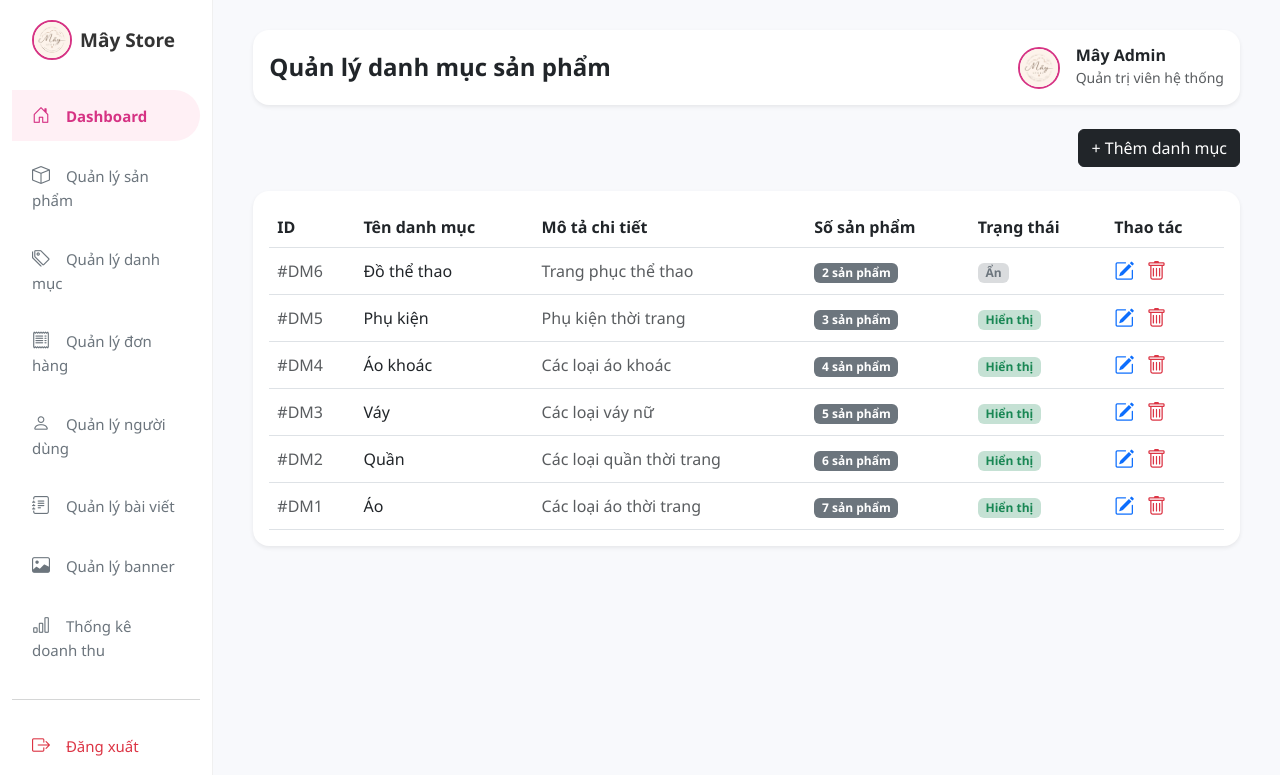
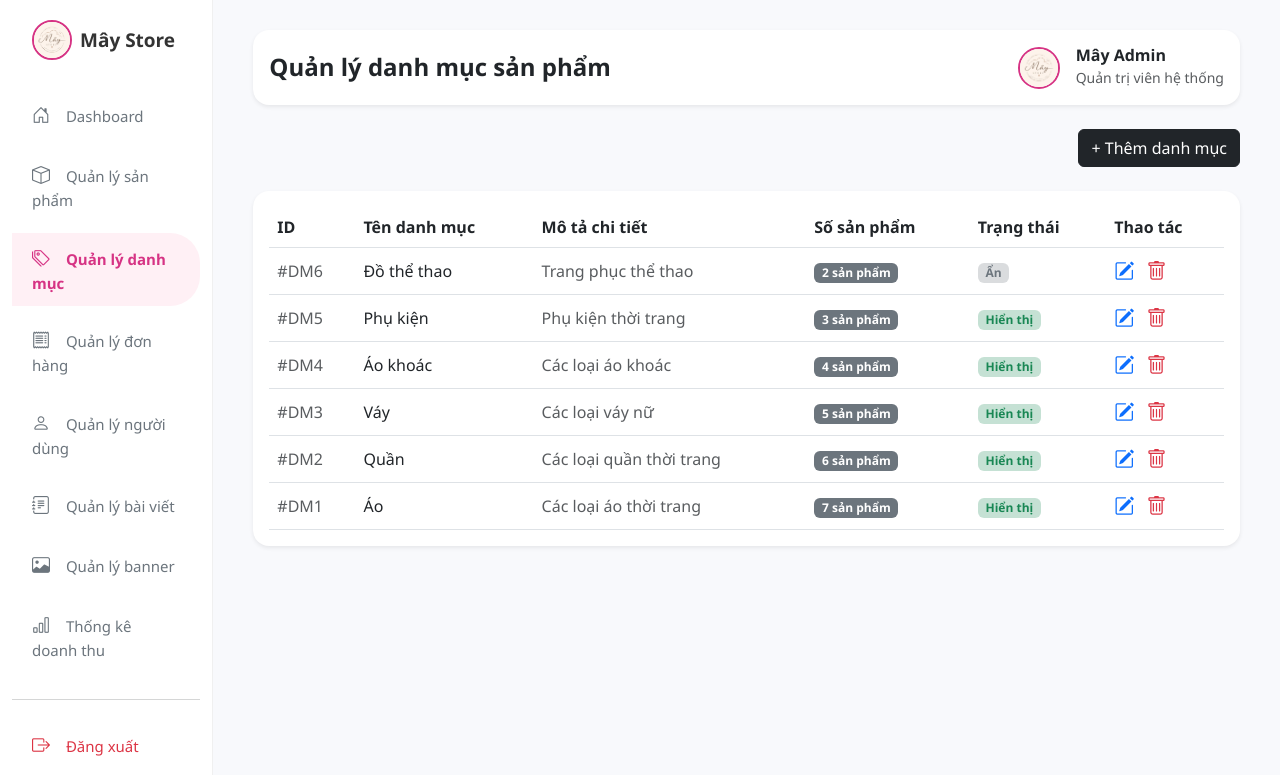
Before and after one commit to lengocanh270706-maker/Website-FashionStore, a PHP site: page /index.php in a window 1280 px wide. Shown: the top 775 px of the page. Run offline with PHP 8.4, Linux system fonts and the light colour scheme; data comes from the database, SQL or seed files in the repository.

Commit message:
Update index.php

```diff
--- a/BTN-LTweb/admin/categories/index.php
+++ b/BTN-LTweb/admin/categories/index.php
@@ -36,9 +36,9 @@ $result = $conn->query("SELECT categories.*, (SELECT COUNT(*) FROM products WHER
         </div>
 
         <nav class="d-flex flex-wrap flex-md-column gap-1">
-            <a href="../dashboard.php" class="active"><i class="bi bi-house-door"></i> Dashboard</a>
+            <a href="../dashboard.php"><i class="bi bi-house-door"></i> Dashboard</a>
             <a href="../products/index.php"><i class="bi bi-box"></i> Quản lý sản phẩm</a>
-            <a href="../categories/index.php"><i class="bi bi-tags"></i> Quản lý danh mục</a>
+            <a href="../categories/index.php" class="active"><i class="bi bi-tags"></i> Quản lý danh mục</a>
             <a href="../orders/index.php"><i class="bi bi-receipt"></i> Quản lý đơn hàng</a>
             <a href="../users/index.php"><i class="bi bi-person"></i> Quản lý người dùng</a>
             <a href="../posts/index.php"><i class="bi bi-journal-text"></i> Quản lý bài viết</a>
```
